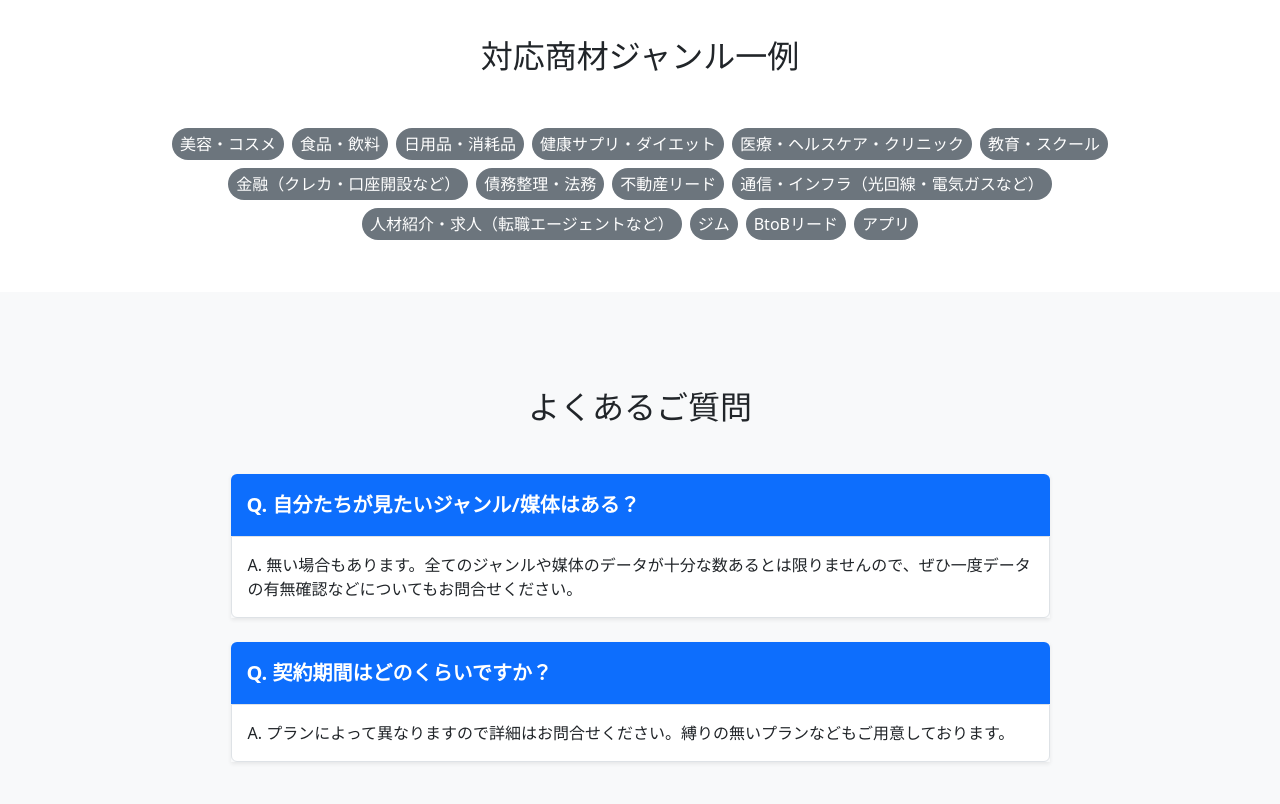
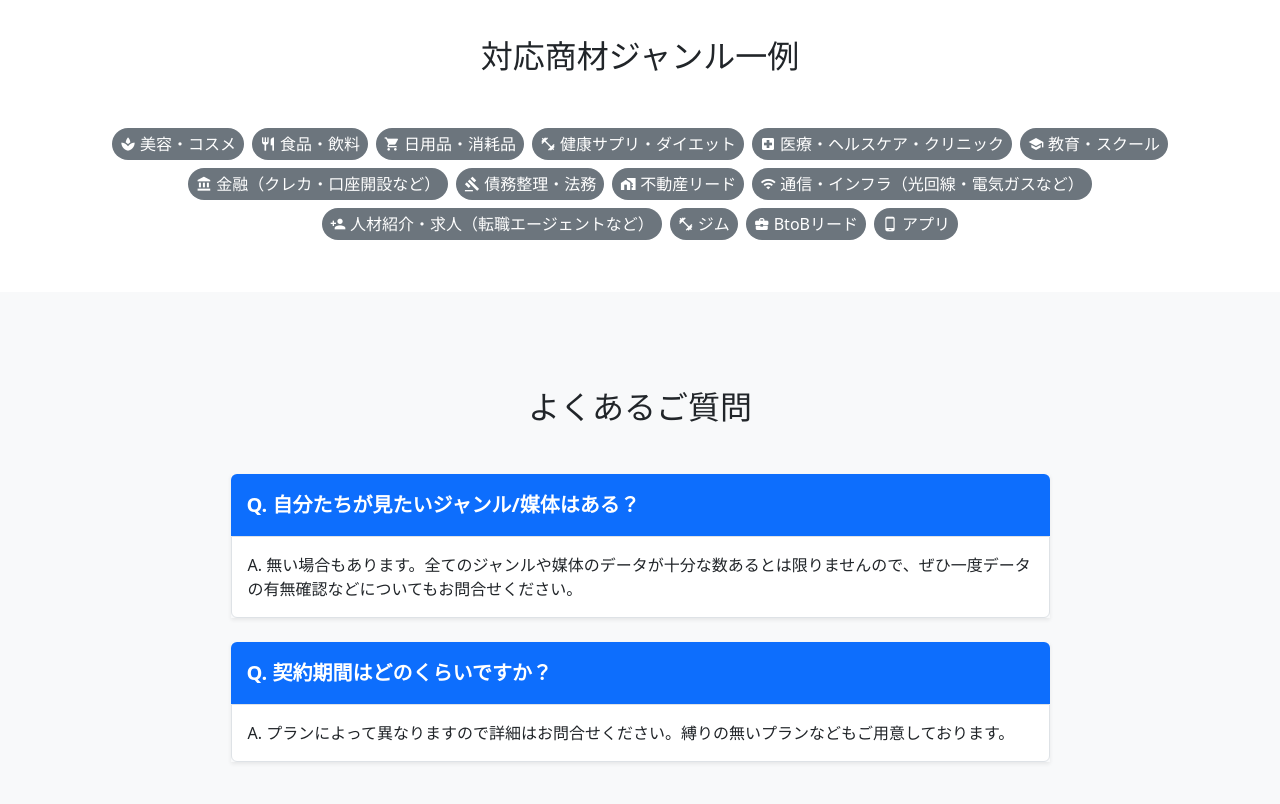
Before and after one commit to soshihojo/ad-benchmark-lp01, a React (Vite) app: page / in a window 1280 px wide. Shown: the part 3460-4264 px from the top of the page. Built offline with nearby package versions, Linux system fonts and the light colour scheme.

Commit message:
feat: Add icons to Supported Genres section

```diff
--- a/src/components/SupportedGenres.jsx
+++ b/src/components/SupportedGenres.jsx
@@ -2,9 +2,20 @@ import React from 'react';
 
 const SupportedGenres = () => {
   const genres = [
-    '美容・コスメ', '食品・飲料', '日用品・消耗品', '健康サプリ・ダイエット', '医療・ヘルスケア・クリニック',
-    '教育・スクール', '金融（クレカ・口座開設など）', '債務整理・法務', '不動産リード', '通信・インフラ（光回線・電気ガスなど）',
-    '人材紹介・求人（転職エージェントなど）', 'ジム', 'BtoBリード', 'アプリ'
+    { name: '美容・コスメ', icon: 'spa' },
+    { name: '食品・飲料', icon: 'restaurant' },
+    { name: '日用品・消耗品', icon: 'shopping_cart' },
+    { name: '健康サプリ・ダイエット', icon: 'fitness_center' },
+    { name: '医療・ヘルスケア・クリニック', icon: 'local_hospital' },
+    { name: '教育・スクール', icon: 'school' },
+    { name: '金融（クレカ・口座開設など）', icon: 'account_balance' },
+    { name: '債務整理・法務', icon: 'gavel' },
+    { name: '不動産リード', icon: 'home_work' },
+    { name: '通信・インフラ（光回線・電気ガスなど）', icon: 'wifi' },
+    { name: '人材紹介・求人（転職エージェントなど）', icon: 'person_add' },
+    { name: 'ジム', icon: 'fitness_center' },
+    { name: 'BtoBリード', icon: 'business_center' },
+    { name: 'アプリ', icon: 'phone_android' }
   ];
 
   return (
@@ -12,7 +23,10 @@ const SupportedGenres = () => {
       <h2 className="text-center mb-5">対応商材ジャンル一例</h2>
       <div className="text-center">
         {genres.map((genre, index) => (
-          <span key={index} className="badge rounded-pill bg-secondary m-1 p-2 fs-6 fw-normal">{genre}</span>
+          <span key={index} className="badge rounded-pill bg-secondary m-1 p-2 fs-6 fw-normal d-inline-flex align-items-center">
+            <span className="material-icons me-1" style={{ verticalAlign: 'middle', fontSize: '1em' }}>{genre.icon}</span>
+            {genre.name}
+          </span>
         ))}
       </div>
     </div>
```
